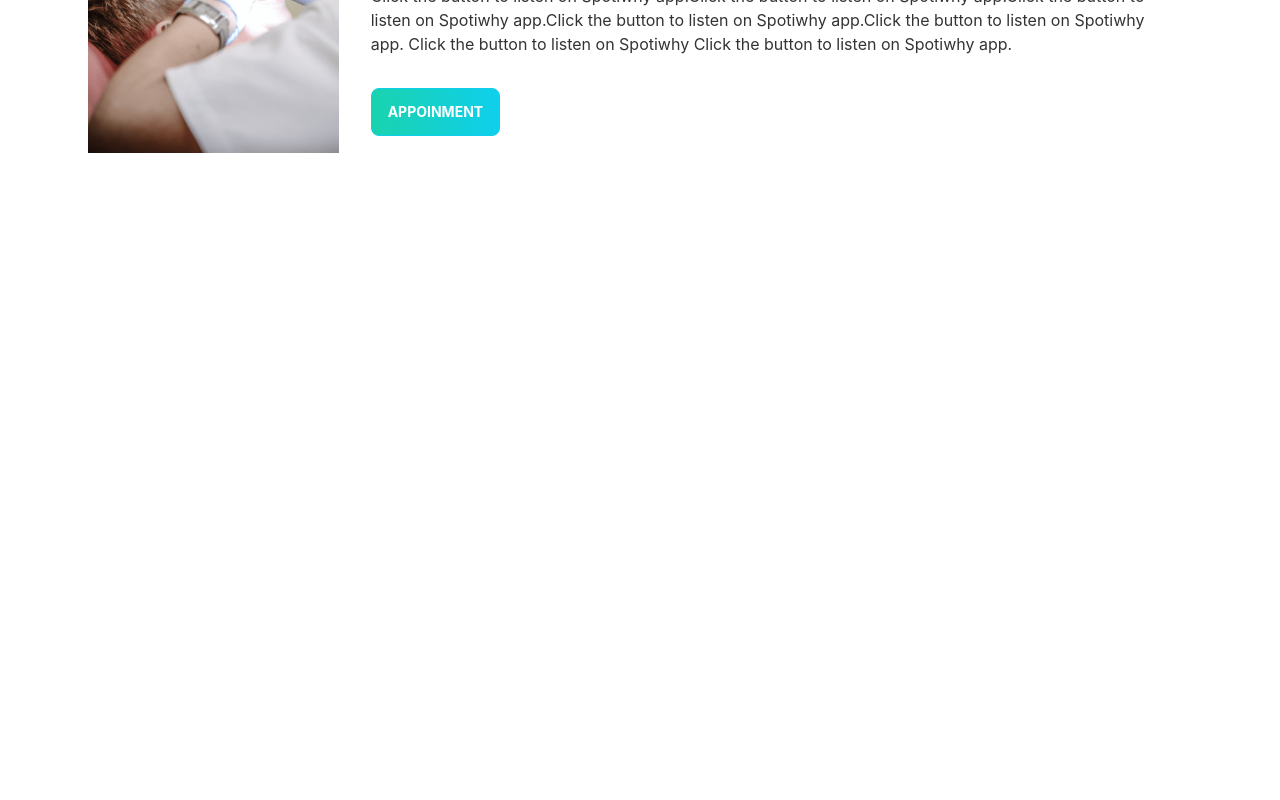
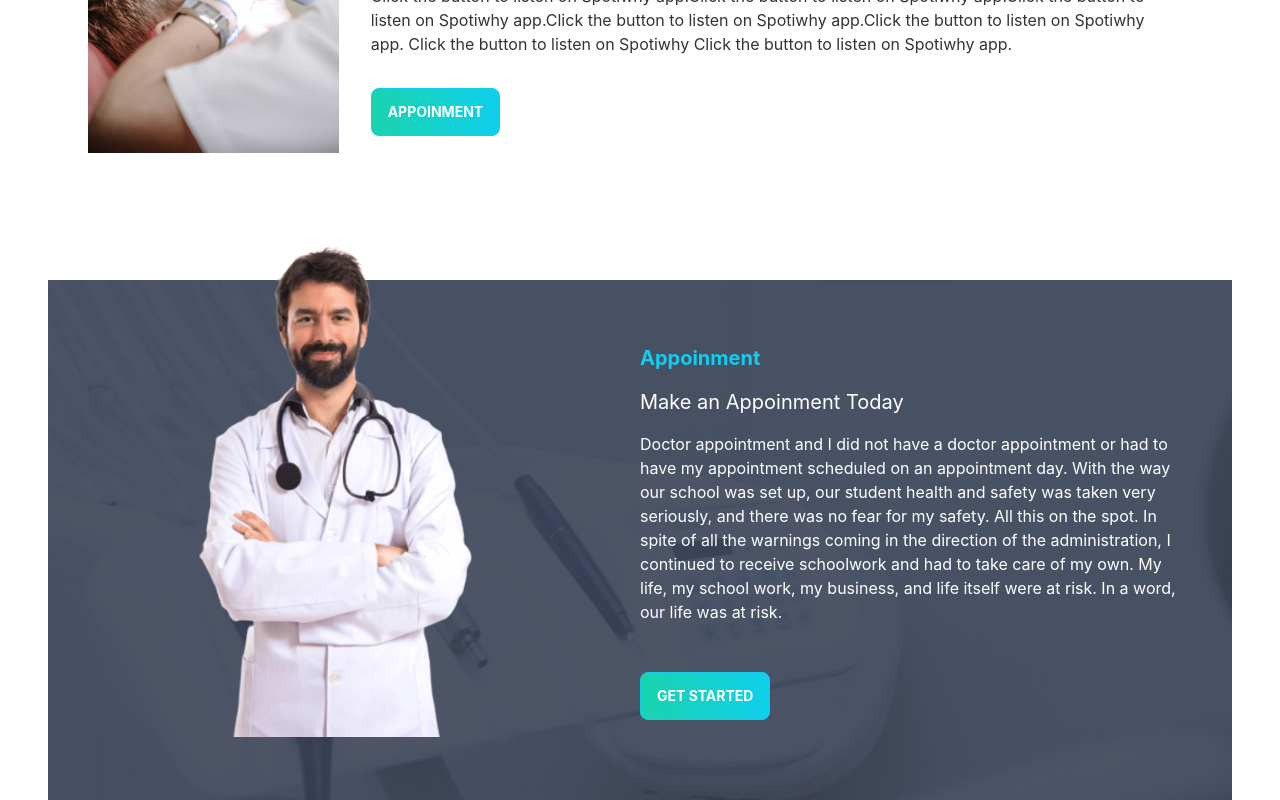
Before and after one commit to FarhanBinShafiq/Doctor-Portal, a React (Create React App) app: page / in a window 1280 px wide. Shown: the part 1795-2595 px from the top of the page. Before the commit the page ends 2075 px from the top, so only its background shows below. Built offline with nearby package versions, Linux system fonts and the light colour scheme; the HTML template or start-up script is replaced by a standard one.

Commit message:
Home Update

```diff
--- a/src/Pages/Home/Home.js
+++ b/src/Pages/Home/Home.js
@@ -1,6 +1,7 @@
 import React from 'react';
 import Banner from './Banner';
 import Info from './Info';
+import MakeAppointment from './MakeAppointment';
 import Services from './Services';
 
 
@@ -10,6 +11,7 @@ const Home = () => {
             <Banner />
             <Info/>
             <Services/>
+            <MakeAppointment/>
         </div>
     );
 };
--- /dev/null
+++ b/src/Pages/Home/MakeAppointment.js
@@ -0,0 +1,25 @@
+import React from 'react';
+import doctor from '../../assets/images/doctor.png'
+import appointment from '../../assets/images/appointment.png'
+
+
+const MakeAppointment = () => {
+    return (
+        <section style={{
+               background:`url(${appointment})`
+        }}
+        className='flex justify-center items-center'>
+            <div className='flex-1 hidden lg:block'>
+                  <img className='mt-[-200px] lg:mt-[-150px]' src={doctor} alt=''/>
+            </div>
+            <div className='flex-1 px-10 sm:px-12 sm:py-12'>
+                  <h3 className='text-xl my-4 text-primary font-bold'>Appoinment</h3>
+                  <h3 className='text-xl my-4 text-white'>Make an Appoinment Today</h3>
+                  <p className='text-white my-4'>Doctor appointment and I did not have a doctor appointment or had to have my appointment scheduled on an appointment day. With the way our school was set up, our student health and safety was taken very seriously, and there was no fear for my safety. All this on the spot. In spite of all the warnings coming in the direction of the administration, I continued to receive schoolwork and had to take care of my own. My life, my school work, my business, and life itself were at risk. In a word, our life was at risk.</p>
+                  <button class="btn btn-primary my-8 text-white font-bold uppercase bg-gradient-to-r from-info to-primary ">Get Started</button>
+            </div>
+        </section>
+    );
+};
+
+export default MakeAppointment;
```
Also changed, not shown: 1 other file (tests, documents, lock files or other folders).
